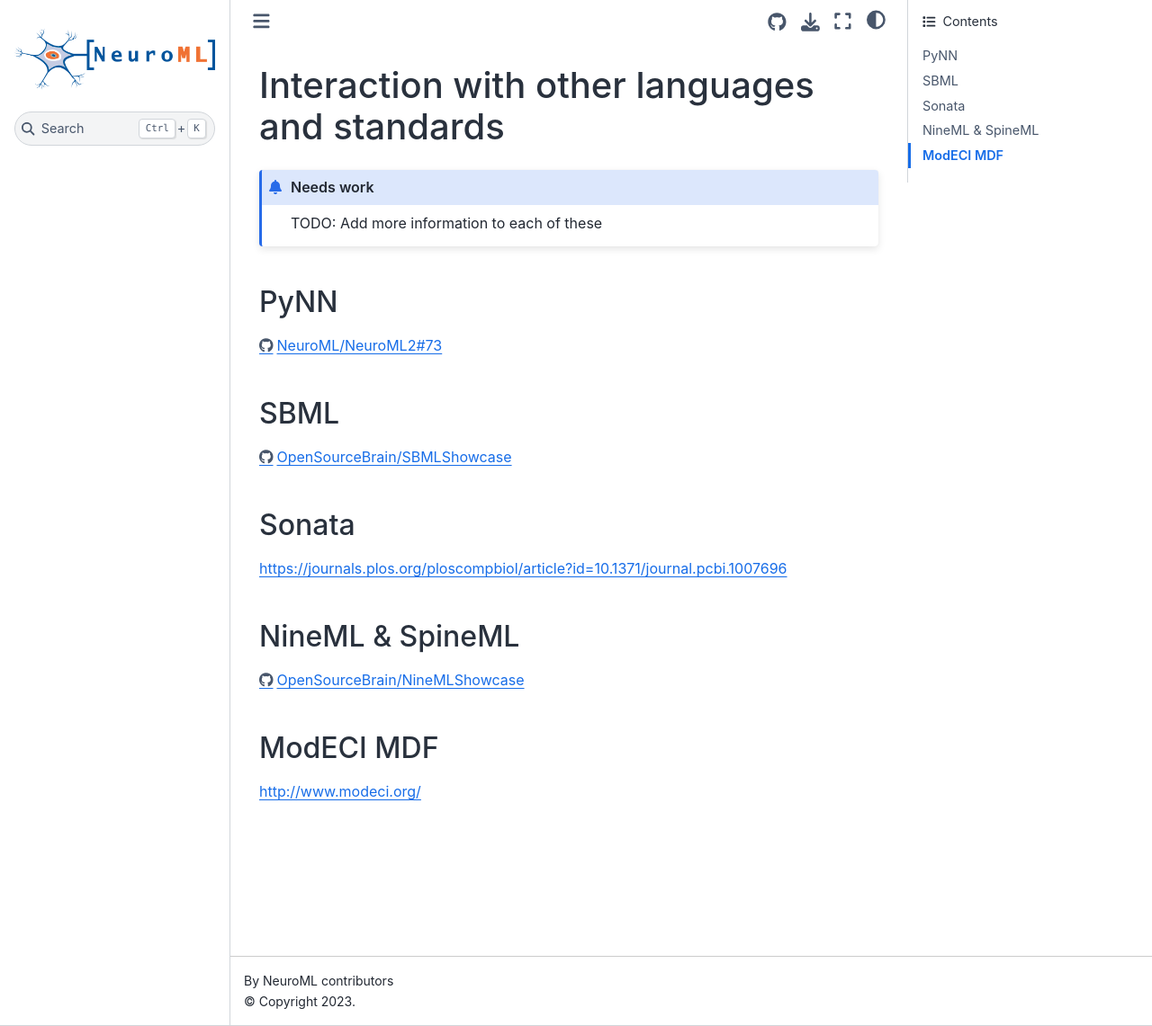
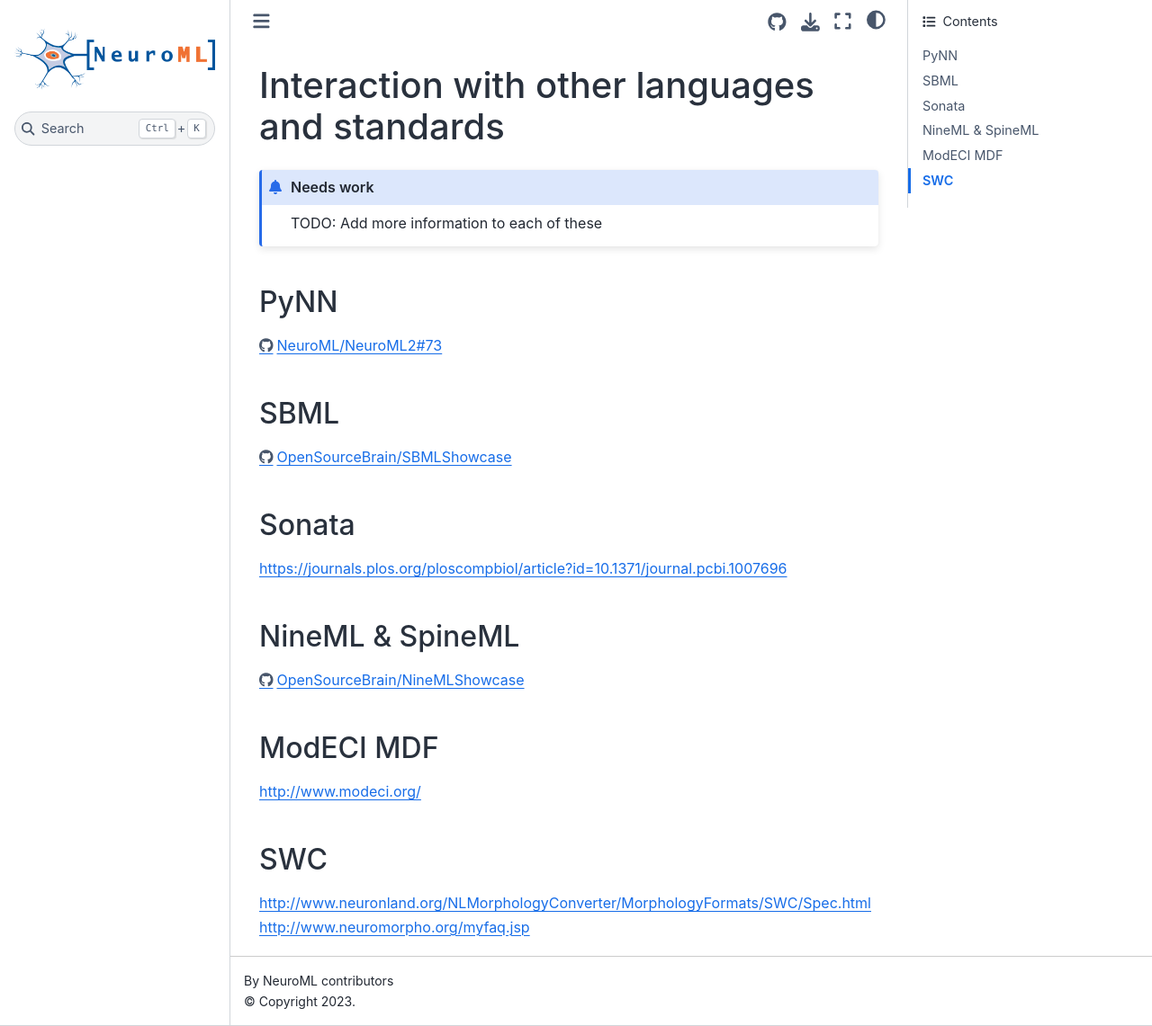
Before and after one commit to NeuroML/Documentation, a Jupyter Book: the page built from source/Devdocs/InteractionOtherBits.md, in a window 1280 px wide and 1141 px high. Shown: the whole window at 90% size. Built offline with Jupyter Book 1.0.4 settings and Sphinx 7.4.7 and the Sphinx Book theme 1.1.4, drawn with Linux system fonts in a browser that asks for light colours; pages that are not in the unit, such as notebooks, are missing from menus; some of the changed lines change nothing that is shown.

Commit message:
enh: add SWC to standards page

````diff
--- a/source/Devdocs/InteractionOtherBits.md
+++ b/source/Devdocs/InteractionOtherBits.md
@@ -5,25 +5,36 @@
 TODO: Add more information to each of these
 ```
 
+(devdocs:interaction:pynn)=
 ## PyNN
 
 [https://github.com/NeuroML/NeuroML2/issues/73](https://github.com/NeuroML/NeuroML2/issues/73)
 
+(devdocs:interaction:sbml)=
 ## SBML
 
 [https://github.com/OpenSourceBrain/SBMLShowcase](https://github.com/OpenSourceBrain/SBMLShowcase)
 
 
+(devdocs:interaction:sonata)=
 ## Sonata
 
 [https://journals.plos.org/ploscompbiol/article?id=10.1371/journal.pcbi.1007696](https://journals.plos.org/ploscompbiol/article?id=10.1371/journal.pcbi.1007696)
 
 
+(devdocs:interaction:nineml)=
 ## NineML & SpineML
 
 [https://github.com/OpenSourceBrain/NineMLShowcase](https://github.com/OpenSourceBrain/NineMLShowcase)
 
 
+(devdocs:interaction:mdf)=
 ## ModECI MDF
 
 [http://www.modeci.org/](http://www.modeci.org/)
+
+(devdocs:interaction:swc)=
+## SWC
+
+http://www.neuronland.org/NLMorphologyConverter/MorphologyFormats/SWC/Spec.html
+http://www.neuromorpho.org/myfaq.jsp
````
